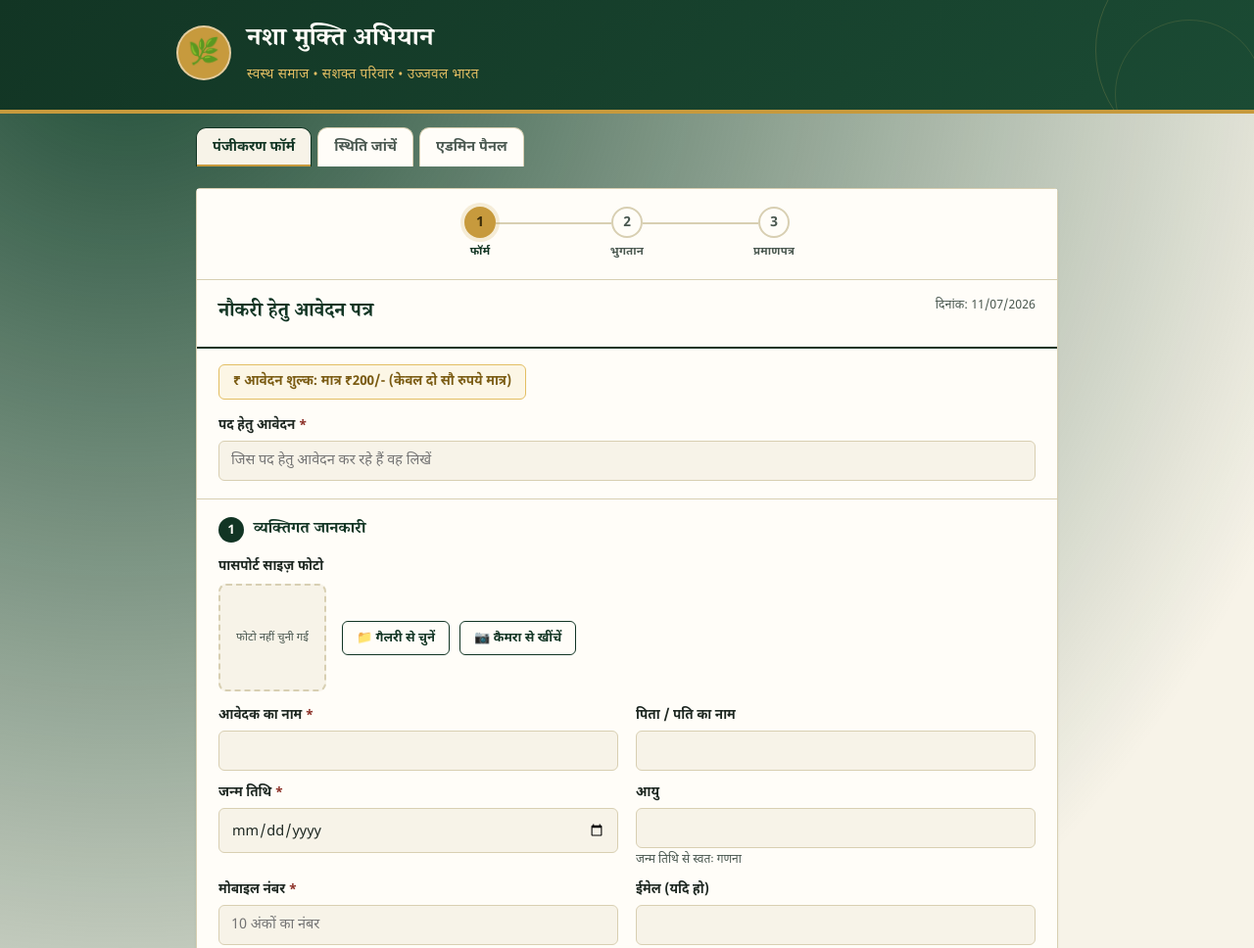
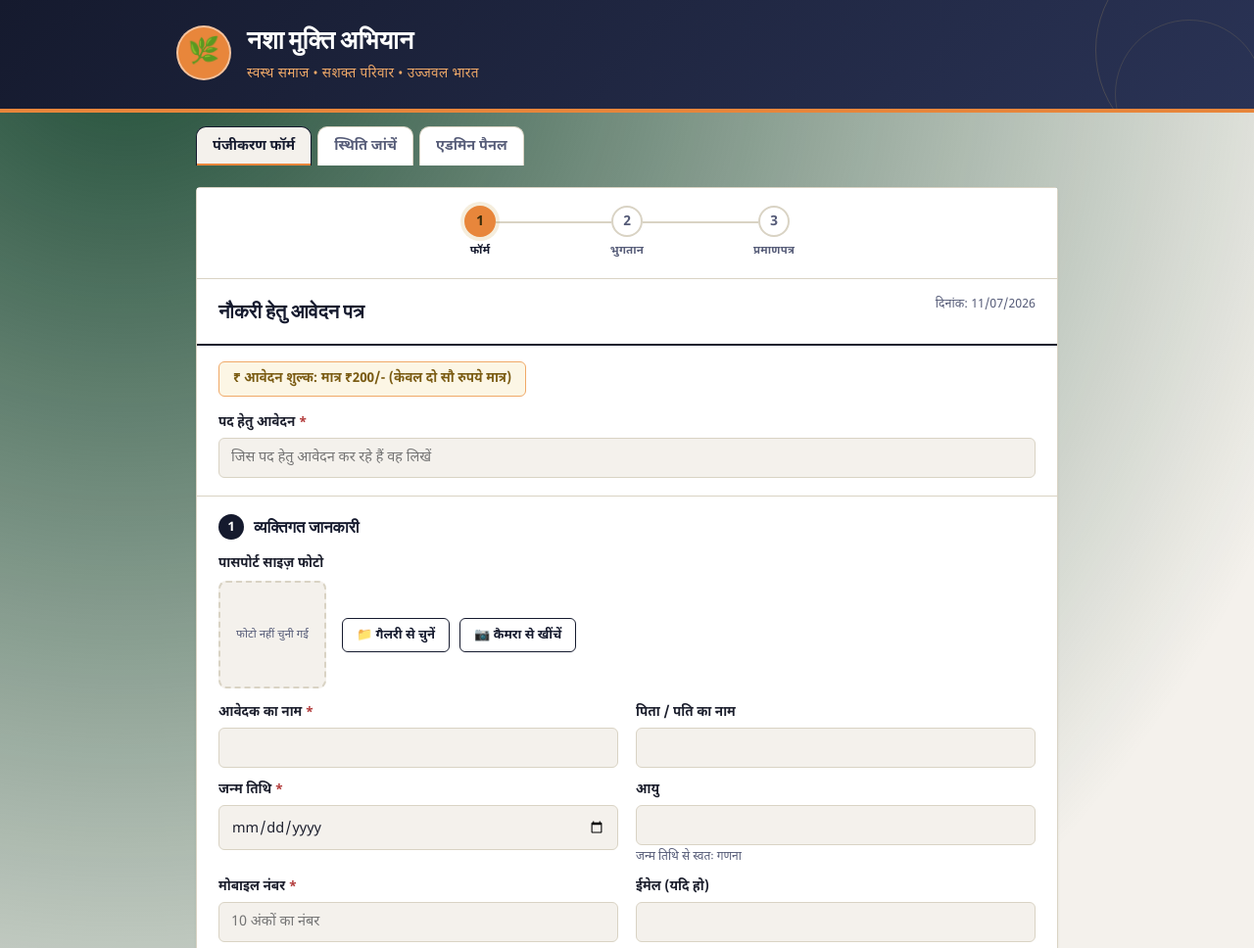
Before and after one commit to sunny1538/organization, a plain HTML site: page index.html in a window 1280 px wide. Shown: the top 968 px of the page at 98% size. Drawn offline with nearby package versions, Linux system fonts and the light colour scheme.

Commit message:
Update index.html

```diff
--- a/index.html
+++ b/index.html
@@ -5,22 +5,22 @@
 <meta name="viewport" content="width=device-width, initial-scale=1, maximum-scale=1">
 <title>नशा मुक्ति अभियान — आवेदन प्रणाली</title>
 <style>
-@import url('https://fonts.googleapis.com/css2?family=Noto+Serif+Devanagari:wght@500;700;900&family=Noto+Sans+Devanagari:wght@400;500;600;700&family=Noto+Sans:wght@400;500;600&display=swap');
+@import url('https://fonts.googleapis.com/css2?family=Poppins:wght@600;700;800;900&family=Noto+Sans+Devanagari:wght@400;500;600;700&family=Noto+Sans:wght@400;500;600&display=swap');
 
 :root{
-  --forest:#123524;
-  --forest-2:#1B4B34;
-  --sage:#4C7A63;
-  --paper:#F7F3E8;
-  --paper-2:#EFE8D6;
-  --gold:#C79A3D;
-  --gold-2:#E3BE63;
-  --maroon:#8C2F26;
-  --maroon-2:#A8443A;
-  --ink:#1C2620;
-  --ink-soft:#4A5850;
-  --line:#D8CFB2;
-  --white:#FFFDF8;
+  --forest:#151A2E;
+  --forest-2:#2A3355;
+  --sage:#6B7394;
+  --paper:#F4F1EC;
+  --paper-2:#E9E4D8;
+  --gold:#E8863B;
+  --gold-2:#F0A968;
+  --maroon:#B23A3A;
+  --maroon-2:#C24F4F;
+  --ink:#1B1E2C;
+  --ink-soft:#565C78;
+  --line:#D9D3C4;
+  --white:#FFFFFF;
 }
 *{box-sizing:border-box;}
 body{margin:0;padding:0;background:var(--paper);color:var(--ink);
@@ -40,7 +40,7 @@ body{margin:0;padding:0;background:var(--paper);color:var(--ink);
 .logo-seal{width:56px;height:56px;border-radius:50%;background:var(--gold);
   display:flex;align-items:center;justify-content:center;flex-shrink:0;
   border:2px solid rgba(255,255,255,0.5);font-size:26px;}
-.header h1{font-family:'Noto Serif Devanagari',serif;font-weight:900;font-size:26px;margin:0 0 4px;letter-spacing:0.3px;}
+.header h1{font-family:'Poppins',sans-serif;font-weight:900;font-size:26px;margin:0 0 4px;letter-spacing:0.3px;}
 .header p{margin:0;font-size:13.5px;color:var(--gold-2);letter-spacing:0.4px;}
 .conn-dot{display:inline-flex;align-items:center;gap:6px;font-size:11.5px;color:var(--gold-2);
   background:rgba(0,0,0,0.18);padding:4px 10px;border-radius:20px;position:absolute;right:20px;top:20px;}
@@ -61,7 +61,7 @@ body{margin:0;padding:0;background:var(--paper);color:var(--ink);
 
 .form-meta{display:flex;justify-content:space-between;align-items:flex-start;
   padding:18px 22px;border-bottom:2px solid var(--forest);flex-wrap:wrap;gap:10px;}
-.form-meta h2{font-family:'Noto Serif Devanagari',serif;font-size:20px;margin:0;color:var(--forest);}
+.form-meta h2{font-family:'Poppins',sans-serif;font-size:20px;margin:0;color:var(--forest);}
 .form-meta .meta-right{text-align:right;font-size:12.5px;color:var(--ink-soft);}
 .fee-note{display:inline-flex;align-items:center;gap:8px;background:#FCF6E5;
   border:1px solid var(--gold-2);color:#7A5B12;padding:8px 14px;border-radius:6px;
@@ -72,7 +72,7 @@ body{margin:0;padding:0;background:var(--paper);color:var(--ink);
 .section-title{display:flex;align-items:center;gap:10px;margin:0 0 16px;}
 .section-num{width:26px;height:26px;border-radius:50%;background:var(--forest);color:var(--white);
   font-size:13px;font-weight:700;display:flex;align-items:center;justify-content:center;flex-shrink:0;}
-.section-title h3{font-family:'Noto Serif Devanagari',serif;font-size:16.5px;margin:0;color:var(--forest);}
+.section-title h3{font-family:'Poppins',sans-serif;font-size:16.5px;margin:0;color:var(--forest);}
 
 .grid2{display:grid;grid-template-columns:1fr 1fr;gap:14px 18px;}
 @media(max-width:600px){.grid2{grid-template-columns:1fr;}}
@@ -120,7 +120,7 @@ body{margin:0;padding:0;background:var(--paper);color:var(--ink);
   display:flex;align-items:center;justify-content:center;margin:0 auto 20px;
   color:var(--forest);font-weight:900;font-size:15px;text-align:center;line-height:1.3;
   transform:rotate(-8deg);animation:stampIn .5s cubic-bezier(.2,1.4,.4,1);
-  font-family:'Noto Serif Devanagari',serif;box-shadow:0 0 0 3px var(--paper) inset;}
+  font-family:'Poppins',sans-serif;box-shadow:0 0 0 3px var(--paper) inset;}
 @keyframes stampIn{from{transform:rotate(-8deg) scale(2.4);opacity:0;}to{transform:rotate(-8deg) scale(1);opacity:1;}}
 .app-no{display:inline-block;background:var(--paper-2);border:1px solid var(--line);
   padding:10px 18px;border-radius:8px;font-family:monospace;font-size:18px;font-weight:700;
@@ -146,7 +146,7 @@ body{margin:0;padding:0;background:var(--paper);color:var(--ink);
 @media(max-width:700px){.stats{grid-template-columns:repeat(3,1fr);}}
 @media(max-width:420px){.stats{grid-template-columns:repeat(2,1fr);}}
 .stat{background:var(--white);border:1px solid var(--line);border-radius:8px;padding:14px;text-align:center;}
-.stat .num{font-size:24px;font-weight:800;color:var(--forest);font-family:'Noto Serif Devanagari',serif;}
+.stat .num{font-size:24px;font-weight:800;color:var(--forest);font-family:'Poppins',sans-serif;}
 .stat .lbl{font-size:12px;color:var(--ink-soft);margin-top:2px;}
 .admin-toolbar{display:flex;gap:10px;flex-wrap:wrap;margin-bottom:16px;align-items:center;}
 .admin-toolbar input[type=text]{flex:1;min-width:200px;padding:10px 14px;border:1px solid var(--line);
@@ -170,7 +170,7 @@ body{margin:0;padding:0;background:var(--paper);color:var(--ink);
   overflow-y:auto;padding:0;}
 .modal-head{background:var(--forest);color:#fff;padding:16px 22px;display:flex;justify-content:space-between;
   align-items:center;border-radius:10px 10px 0 0;position:sticky;top:0;}
-.modal-head h3{margin:0;font-family:'Noto Serif Devanagari',serif;font-size:17px;}
+.modal-head h3{margin:0;font-family:'Poppins',sans-serif;font-size:17px;}
 .modal-close{background:none;border:none;color:#fff;font-size:20px;cursor:pointer;line-height:1;}
 .modal-body{padding:18px 22px;}
 .modal-photo{width:96px;height:96px;border-radius:8px;object-fit:cover;border:1px solid var(--line);margin-bottom:14px;}
@@ -202,7 +202,7 @@ body{margin:0;padding:0;background:var(--paper);color:var(--ink);
 
 /* ---------- Payment ---------- */
 .pay-wrap{padding:34px 22px;text-align:center;}
-.pay-amount{font-family:'Noto Serif Devanagari',serif;font-size:38px;font-weight:900;color:var(--forest);margin:6px 0 2px;}
+.pay-amount{font-family:'Poppins',sans-serif;font-size:38px;font-weight:900;color:var(--forest);margin:6px 0 2px;}
 .pay-box{max-width:360px;margin:20px auto 0;background:var(--paper-2);border:1px dashed var(--line);
   border-radius:10px;padding:20px;text-align:left;}
 .pay-box .row{display:flex;justify-content:space-between;font-size:13.5px;padding:6px 0;border-bottom:1px solid var(--line);}
@@ -224,22 +224,22 @@ body{margin:0;padding:0;background:var(--paper);color:var(--ink);
 .cert-card::before{content:"";position:absolute;inset:8px;border:1px solid var(--gold-2);border-radius:8px;pointer-events:none;}
 .cert-head{text-align:center;border-bottom:2px solid var(--gold);padding-bottom:14px;margin-bottom:16px;}
 .cert-head .seal{font-size:30px;}
-.cert-head h3{font-family:'Noto Serif Devanagari',serif;color:var(--forest);margin:6px 0 2px;font-size:19px;}
+.cert-head h3{font-family:'Poppins',sans-serif;color:var(--forest);margin:6px 0 2px;font-size:19px;}
 .cert-head p{margin:0;font-size:11.5px;color:var(--ink-soft);letter-spacing:.4px;}
 .cert-body{display:flex;gap:16px;align-items:center;}
 .cert-photo{width:84px;height:84px;border-radius:8px;object-fit:cover;border:2px solid var(--line);flex-shrink:0;}
 .cert-photo-ph{width:84px;height:84px;border-radius:8px;background:var(--paper-2);flex-shrink:0;
   display:flex;align-items:center;justify-content:center;font-size:11px;color:var(--ink-soft);text-align:center;}
-.cert-name{font-family:'Noto Serif Devanagari',serif;font-size:18px;color:var(--forest);margin:0 0 4px;}
+.cert-name{font-family:'Poppins',sans-serif;font-size:18px;color:var(--forest);margin:0 0 4px;}
 .cert-id{font-family:monospace;font-weight:700;color:var(--maroon);font-size:14px;}
 .cert-grid{display:grid;grid-template-columns:1fr 1fr;gap:6px 14px;margin-top:16px;font-size:12.5px;}
 .cert-grid .k{color:var(--ink-soft);}
 .cert-grid .v{font-weight:700;color:var(--ink);}
 .cert-foot{display:flex;justify-content:space-between;align-items:flex-end;margin-top:22px;padding-top:14px;border-top:1px dashed var(--line);}
-.cert-sign{font-family:'Noto Serif Devanagari',serif;font-size:15px;color:var(--forest);border-top:1px solid var(--ink-soft);padding-top:4px;}
+.cert-sign{font-family:'Poppins',sans-serif;font-size:15px;color:var(--forest);border-top:1px solid var(--ink-soft);padding-top:4px;}
 .cert-stampmini{width:60px;height:60px;border-radius:50%;border:2px solid var(--gold);display:flex;
   align-items:center;justify-content:center;font-size:9px;font-weight:800;color:var(--forest);text-align:center;
-  transform:rotate(-10deg);font-family:'Noto Serif Devanagari',serif;line-height:1.2;}
+  transform:rotate(-10deg);font-family:'Poppins',sans-serif;line-height:1.2;}
 .cert-actions{max-width:480px;margin:20px auto 0;display:flex;gap:10px;justify-content:center;flex-wrap:wrap;}
 @media print{
   body *{visibility:hidden;}
@@ -896,7 +896,7 @@ function StatusCheck(){
               <StatusBadge status={rec.status}/>
               <PaymentBadge paymentStatus={rec.paymentStatus}/>
             </div>
-            <div style={{fontFamily:"'Noto Serif Devanagari',serif",fontSize:18,color:"var(--forest)",marginBottom:4}}>{rec.name}</div>
+            <div style={{fontFamily:"'Poppins',sans-serif",fontSize:18,color:"var(--forest)",marginBottom:4}}>{rec.name}</div>
             <div style={{fontSize:13,color:"var(--ink-soft)"}}>पद: {rec.position || '—'} · जमा दिनांक: {rec.submittedDate}</div>
             {rec.status==="declined" && <p style={{color:"var(--maroon)",fontSize:13.5,marginTop:14}}>खेद है, आपका आवेदन इस बार स्वीकृत नहीं हो सका।</p>}
             {rec.status!=="declined" && rec.paymentStatus==="unpaid" && <p style={{color:"#8A6416",fontSize:13.5,marginTop:14}}>भुगतान शेष है। भुगतान पूर्ण करने हेतु "पंजीकरण फॉर्म" टैब में जाकर नया आवेदन खोलें या पूर्व आवेदन जारी रखें।</p>}
@@ -919,7 +919,7 @@ function AdminLogin({onLogin}){
   };
   return (
     <div className="card admin-login">
-      <h2 style={{fontFamily:"'Noto Serif Devanagari',serif",color:"var(--forest)"}}>एडमिन लॉगिन</h2>
+      <h2 style={{fontFamily:"'Poppins',sans-serif",color:"var(--forest)"}}>एडमिन लॉगिन</h2>
       <p style={{fontSize:13,color:"var(--ink-soft)"}}>डेमो पासवर्ड: <strong>admin123</strong></p>
       <input type="password" value={pw} onChange={e=>setPw(e.target.value)} placeholder="पासवर्ड दर्ज करें" onKeyDown={e=>e.key==='Enter'&&tryLogin()}/>
       {err && <div className="err">{err}</div>}
```
